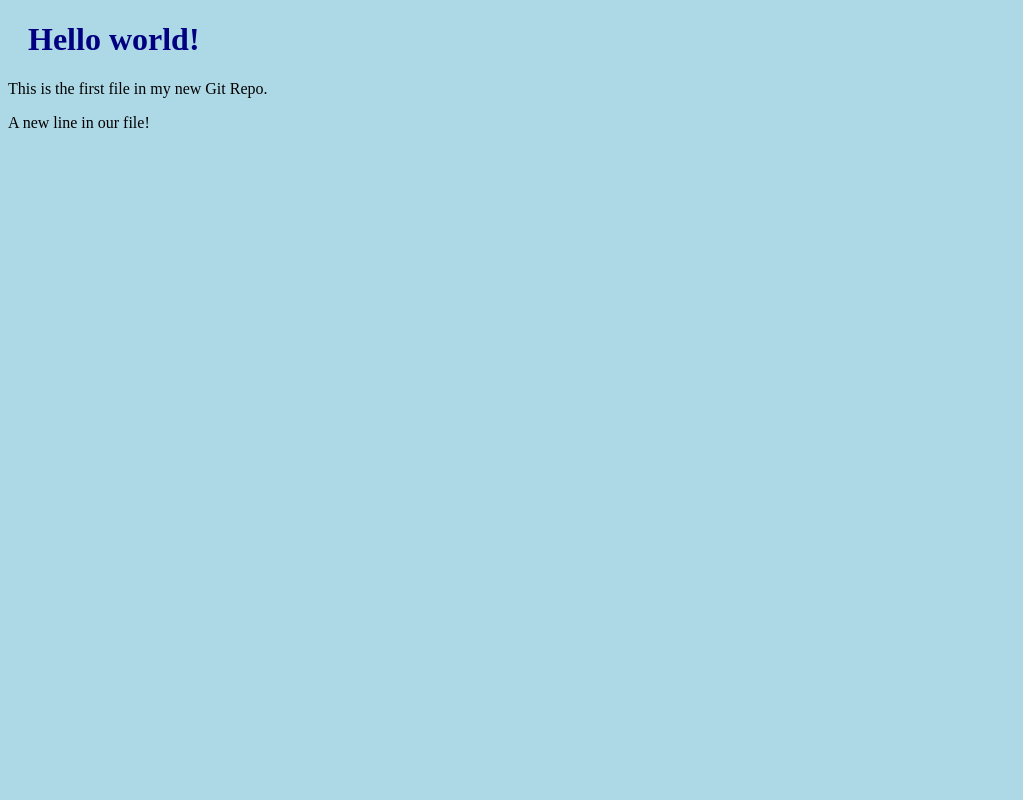
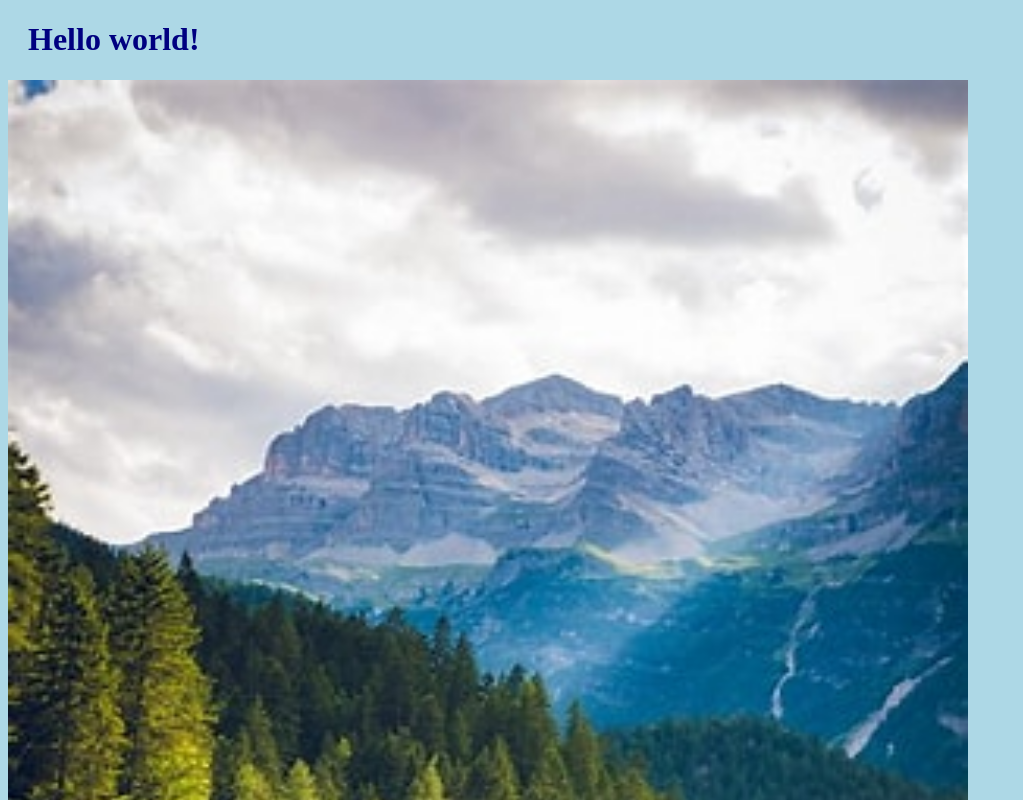
Before and after one commit to modefin14/practise-git, a plain HTML site: page index.html in a window 1280 px wide. Shown: the top 800 px of the page, without its empty margins (0-1023 px from the left). Drawn offline with Linux system fonts and the light colour scheme.

Commit message:
Added image to Hello World

```diff
--- a/index.html
+++ b/index.html
@@ -8,6 +8,13 @@
   </head>
   <body>
     <h1>Hello world!</h1>
+    <div>
+      <img
+        src="img_hello_world.jpg"
+        alt="Hello World from Space"
+        style="width: 100%; max-width: 960px"
+      />
+    </div>
     <p>This is the first file in my new Git Repo.</p>
     <p>A new line in our file!</p>
   </body>
```
Also changed, not shown: img_hello_world.jpg (added).
